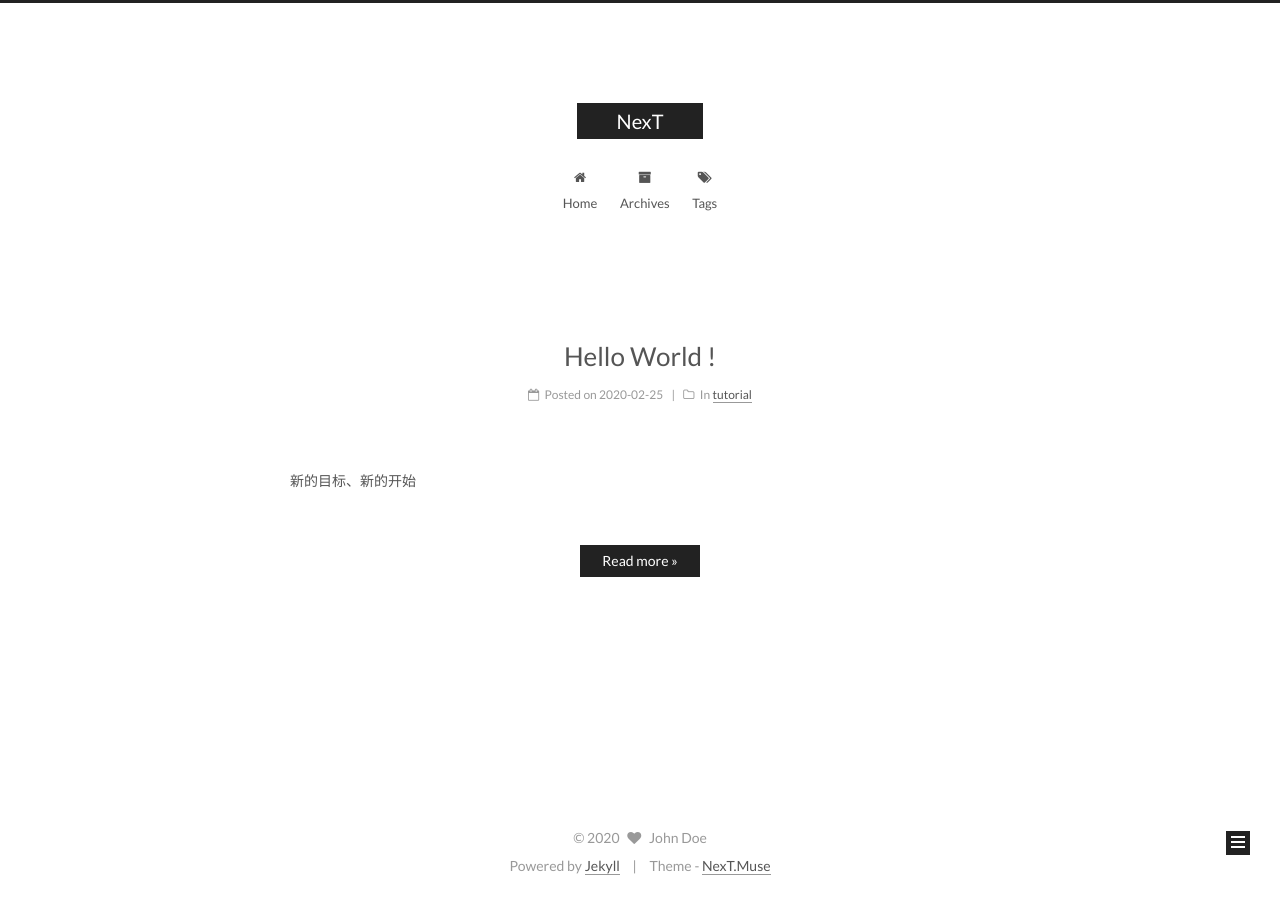
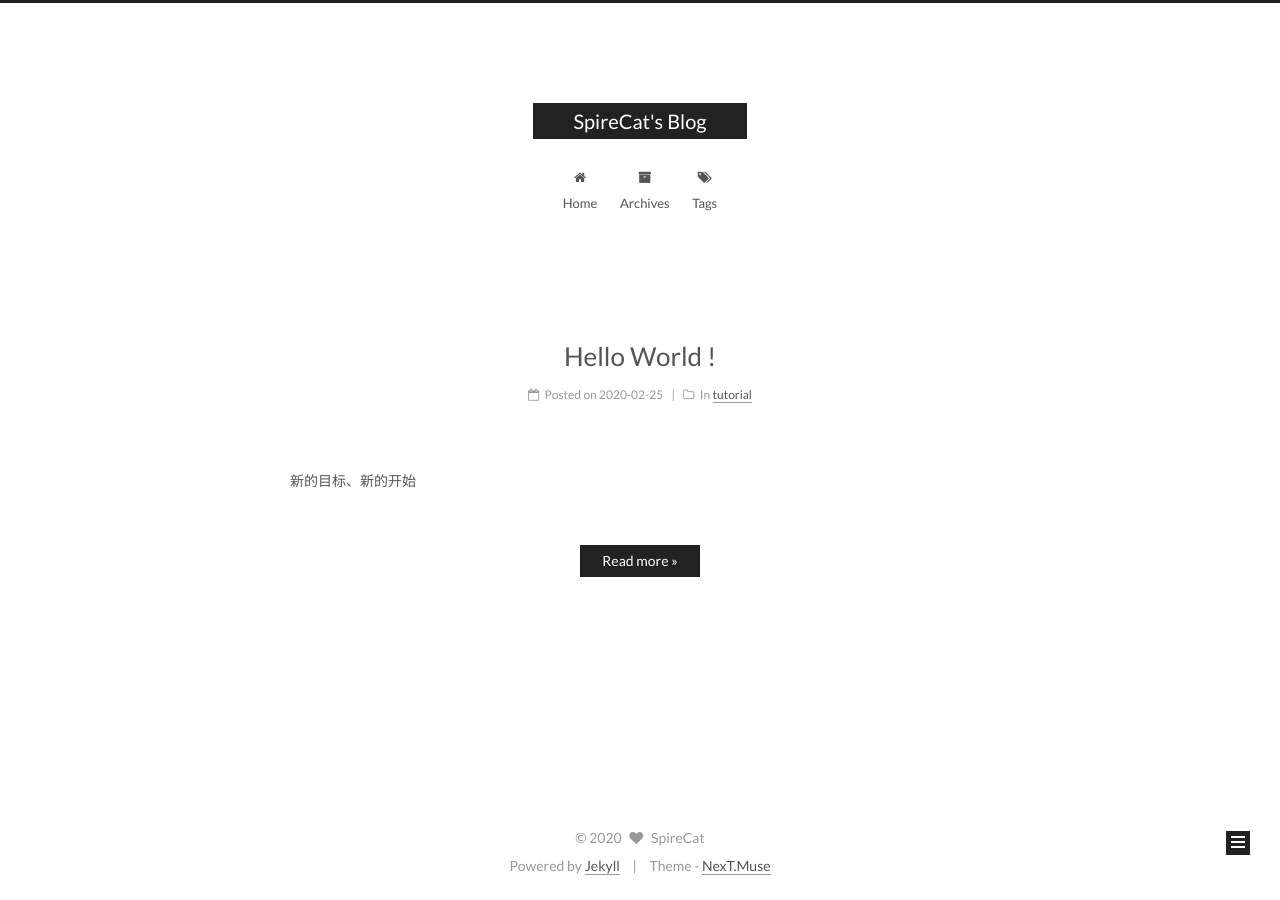
Before and after one commit to SpireCat/spirecat.github.io, a Jekyll site: the page built from index.html, in a window 1280 px wide. Built offline with Jekyll 4.4.1, drawn with Linux system fonts in a browser that asks for light colours; the list of posts is cut into pages by our own code.

Commit message:
修改作者，博客描述

```diff
--- a/_config.yml
+++ b/_config.yml
@@ -4,10 +4,10 @@
 # ---------------------------------------------------------------
 
 # Site
-title: NexT
+title: SpireCat's Blog
 subtitle:
-description:
-author: John Doe
+description: 为实现经济自由不停奋斗
+author: SpireCat
 # Support language: de, en, fr-FR, id, ja, ko, pt-BR, pt, ru, zh-Hans, zh-hk, zh-tw
 language: en
 date_format: '%Y-%m-%d'
```
